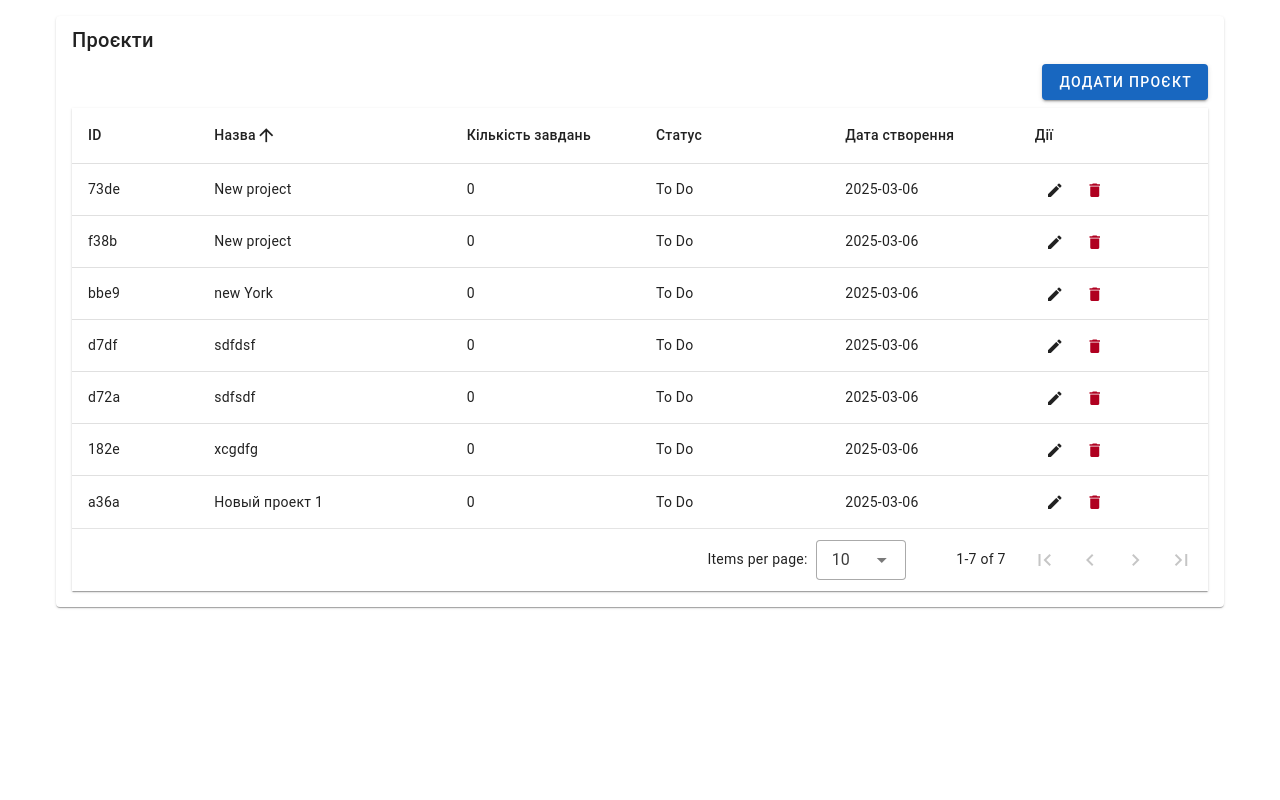
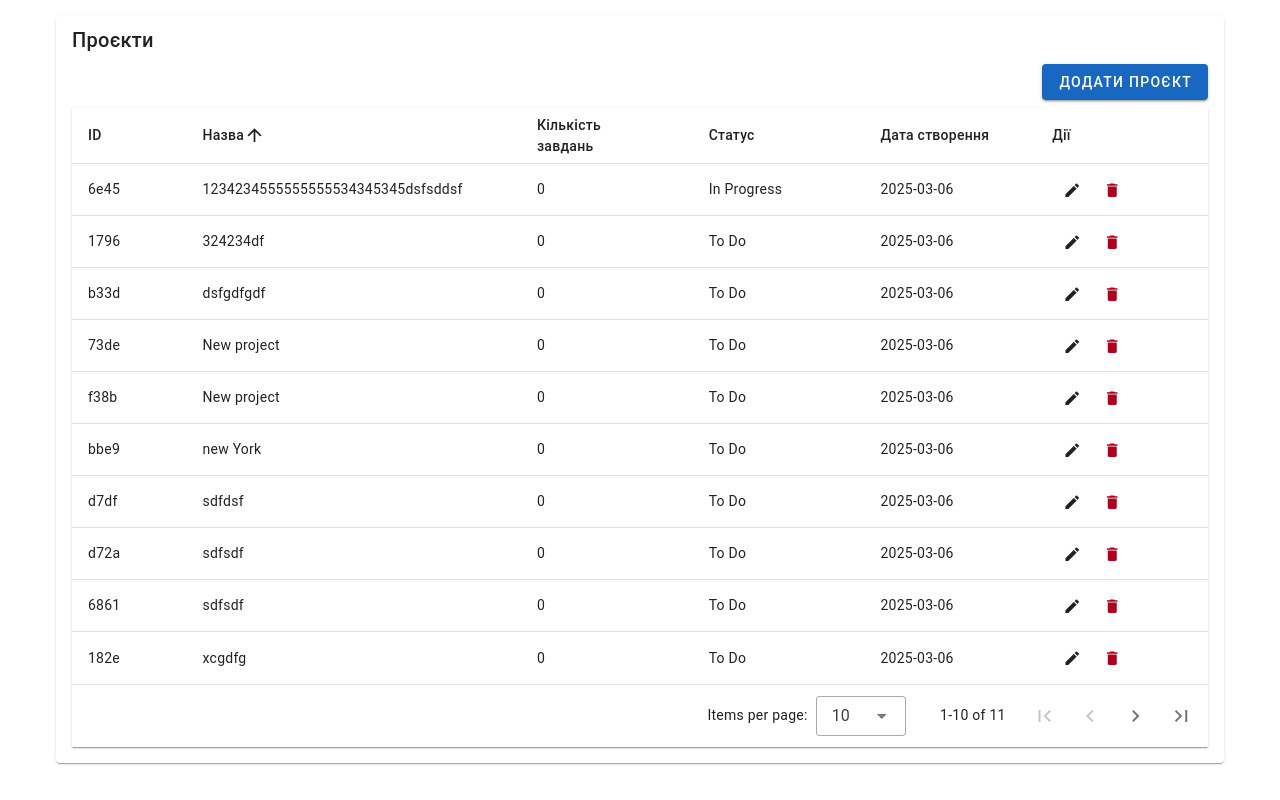
Before and after one commit to YRTechX/crudTables, a Vue app: page /projects in a window 1280 px wide. Built offline with nearby package versions, Linux system fonts and the light colour scheme; data requests are answered from the project's data file; the HTML template or start-up script is replaced by a standard one.

Commit message:
fixed in views

```diff
--- a/src/db/index.json
+++ b/src/db/index.json
@@ -55,6 +55,38 @@
       "taskCount": 0,
       "status": "To Do",
       "createdAt": "2025-03-06"
+    },
+    {
+      "id": "6861",
+      "name": "sdfsdf",
+      "description": "",
+      "taskCount": 0,
+      "status": "To Do",
+      "createdAt": "2025-03-06"
+    },
+    {
+      "id": "6e45",
+      "name": "1234234555555555534345345dsfsddsf",
+      "description": "sdfsdf",
+      "taskCount": 0,
+      "status": "In Progress",
+      "createdAt": "2025-03-06"
+    },
+    {
+      "id": "b33d",
+      "name": "dsfgdfgdf",
+      "description": "dfgdfg",
+      "taskCount": 0,
+      "status": "To Do",
+      "createdAt": "2025-03-06"
+    },
+    {
+      "id": "1796",
+      "name": "324234df",
+      "description": "dfghdfg",
+      "taskCount": 0,
+      "status": "To Do",
+      "createdAt": "2025-03-06"
     }
   ],
   "tasks": [
--- a/src/views/ProjectDetailView.vue
+++ b/src/views/ProjectDetailView.vue
@@ -32,6 +32,7 @@
     </v-card>
 
     <CustomModal
+      v-if="newTask"
       v-model="modals.createTask"
       :loading="isLoading"
       @update:modelValue="modals.createTask = $event"
@@ -83,6 +84,7 @@
     </CustomModal>
 
     <CustomModal
+      v-if="editingTask"
       v-model="modals.editTask"
       :loading="isLoading"
       @update:modelValue="modals.editTask = $event"
@@ -135,6 +137,7 @@
     </CustomModal>
 
     <CustomModal
+      v-if="deletingTask"
       v-model="modals.deleteTask"
       :loading="isLoading"
       @update:modelValue="modals.deleteTask = $event"
--- a/src/views/ProjectsView.vue
+++ b/src/views/ProjectsView.vue
@@ -20,6 +20,7 @@
     </v-card>
 
     <CustomModal
+      v-if="newProject"
       v-model="modals.create"
       :loading="isLoading"
       @update:modelValue="modals.create = $event"
@@ -50,6 +51,7 @@
     </CustomModal>
 
     <CustomModal
+      v-if="editingProject"
       v-model="modals.edit"
       :loading="isLoading"
       @update:modelValue="modals.edit = $event"
@@ -90,6 +92,7 @@
     </CustomModal>
 
     <CustomModal
+      v-if="deletingProject"
       v-model="modals.delete"
       :loading="isLoading"
       @update:modelValue="modals.delete = $event"
@@ -128,7 +131,7 @@ const modals = reactive({
   delete: false,
 })
 const newProject = ref<Partial<Project>>({ name: '', description: '' })
-const editingProject = ref<Partial<Project>>({ name: '', description: '' })
+const editingProject = ref<Partial<Project> | null>(null)
 const deletingProject = ref<Project | null>(null)
 const createForm = ref()
 const editForm = ref()
```
